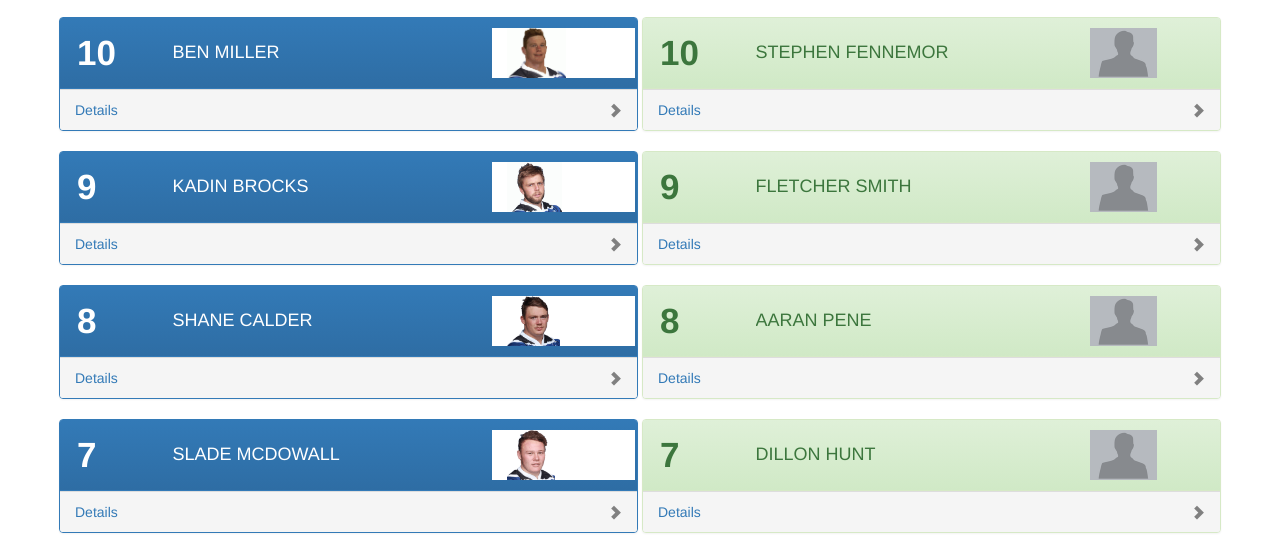
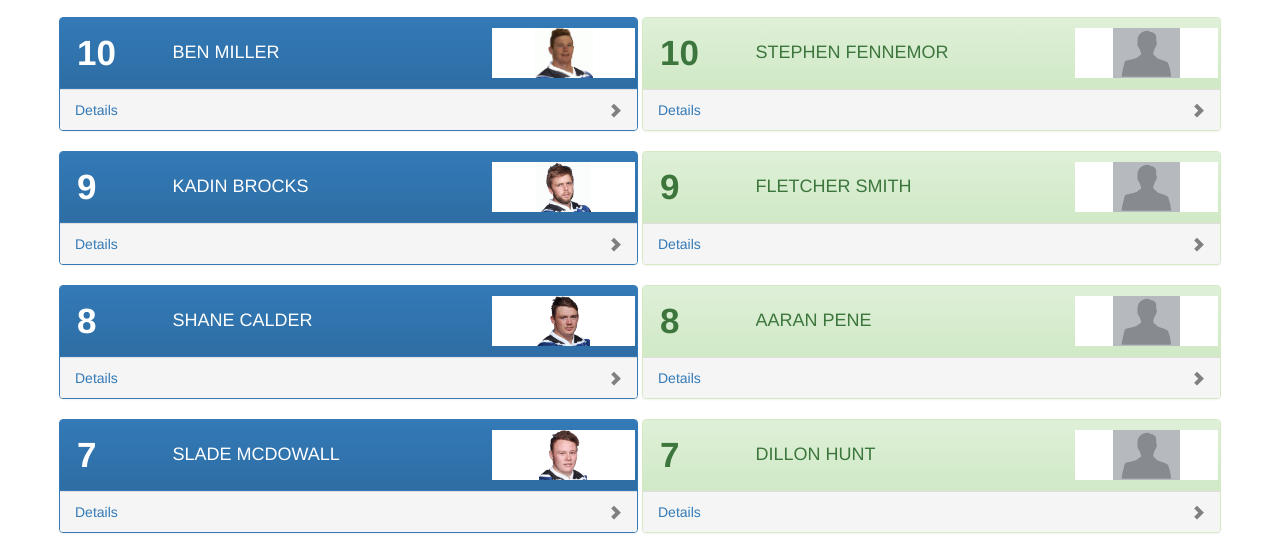
Before and after one commit to petehilljnr/eprogs, a plain HTML site: page index.html in a window 1280 px wide. Shown: the part 745-1295 px from the top of the page. Drawn offline with Linux system fonts and the light colour scheme.

Commit message:
align photo center

```diff
--- a/index.html
+++ b/index.html
@@ -122,7 +122,7 @@
           '<div class="col-xs-7">' +
           '<div class="name_pos">' + d.name.toUpperCase() + '</div>' +
           '</div>' +
-          '<div class="col-xs-3" style="background-color: white;">' +
+          '<div class="col-xs-3" style="background-color: white;text-align: center;">' +
           '<span class="photo_pos"><img src="' + d.photo + '" height="50"></span>' +
           '</div>' +
           '</div>' +
@@ -154,7 +154,7 @@
           '<div class="col-xs-7">' +
           '<div class="name_pos">' + d.name.toUpperCase() + '</div>' +
           '</div>' +
-          '<div class="col-xs-3">' +
+          '<div class="col-xs-3" style="background-color: white;text-align: center;">' +
           '<span class="photo_pos"><img src="' + d.photo + '" height="50"></span>' +
           '</div>' +
           '</div>' +
```
